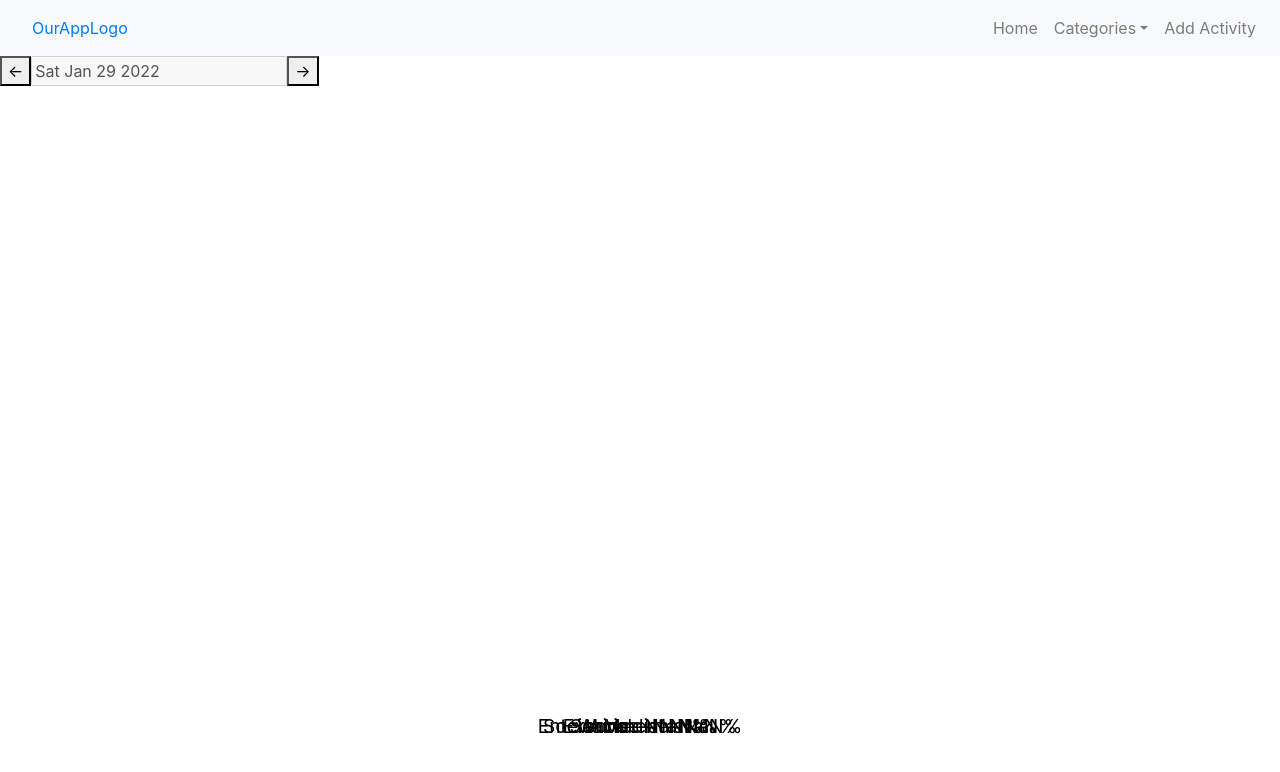
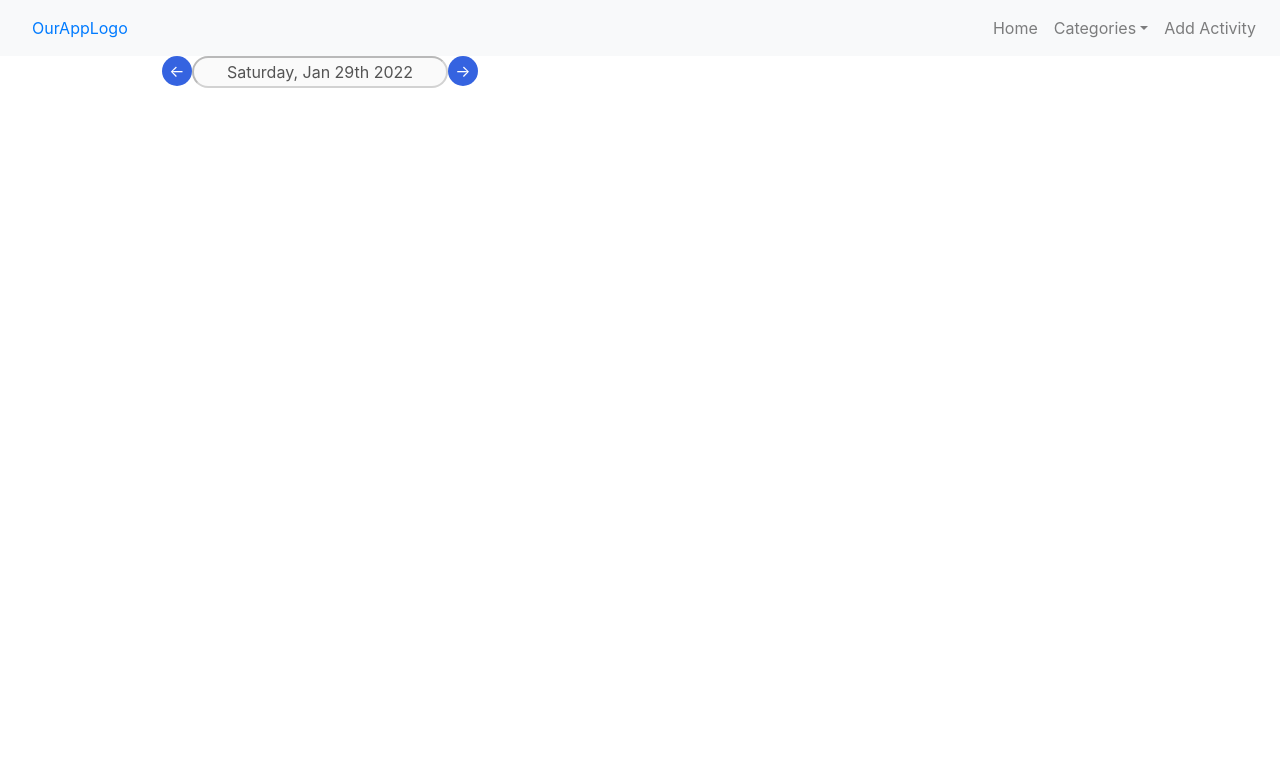
Before and after one commit to Tejada-Joyce/productivity-tracker, a React (Create React App) app: page / in a window 1280 px wide. Shown: the top 772 px of the page. Built offline with nearby package versions, Linux system fonts and the light colour scheme.

Commit message:
created DatePicker component and fixed startDate filtering

```diff
--- a/package.json
+++ b/package.json
@@ -8,6 +8,7 @@
     "@testing-library/user-event": "^13.5.0",
     "bootstrap": "^4.6.1",
     "jquery": "^3.6.0",
+    "moment": "^2.29.1",
     "popper.js": "^1.16.1",
     "react": "^17.0.2",
     "react-bootstrap": "^2.1.0",
--- /dev/null
+++ b/src/components/Home/DatePicker.js
@@ -0,0 +1,13 @@
+import styles from './DatePicker.module.css';
+
+const DatePicker = (props) => {
+    return (
+        <div className={styles.DatePicker}>
+            <button onClick={props.clickHandler} value={false}>&#8592;</button>
+            <input type='text' value={props.date} disabled />
+            <button onClick={props.clickHandler} value={true}>&#8594;</button>
+        </div>
+    );
+};
+
+export default DatePicker;
--- /dev/null
+++ b/src/components/Home/DatePicker.module.css
@@ -0,0 +1,19 @@
+.DatePicker {
+    display: flex;
+    flex-direction: row;
+    justify-content: center;
+}
+.DatePicker button {
+    border: none;
+    background-color: #3563e0;
+    width: 30px;
+    height: 30px;
+    border-radius: 50%;
+    color: white;
+    line-height: 0;
+}
+.DatePicker input {
+    text-align: center;
+    border-radius: 30px;
+    height: 32px;
+}
--- a/src/components/Home/Home.js
+++ b/src/components/Home/Home.js
@@ -1,39 +1,39 @@
 import { PieChart } from 'react-minimal-pie-chart';
 import { useState } from 'react';
+import DatePicker from './DatePicker';
+import moment from 'moment';
+
+import styles from './Home.module.css';
 
 const Home = () => {
     const userData = require('../../productivity-data.json');
-    const [startDate, setStartDate] = useState(new Date());
+    const [startDate, setStartDate] = useState(moment());
 
     const changeDateHandler = (event) => {
         if (event.target.value === 'true') {
-            setStartDate(prevState => {
-                let d = new Date(prevState);
-                d.setDate(d.getDate() + 1);
-                return d;
-            });
+            setStartDate(prevState => moment(prevState).add(1, 'd'));
         } else if (event.target.value === 'false') {
-            setStartDate(prevState => {
-                let d = new Date(prevState);
-                d.setDate(d.getDate() - 1);
-                return d;
-            });
+            setStartDate(prevState => moment(prevState).subtract(1, 'd'));
         }
     };
 
     const transformUserData = (categories, activities, startDate, endDate = null) => {
         return categories.map(cat => {
-            // get total minutes for each activity in current category
+            // get total minutes for each activity in current category between startDate & endDate
             let totalMinutes = activities.reduce((sum, act) => {
                 if (act.category !== cat.name) return sum; // filter out other categories
+
+                let start = moment(act.startTime);
+                let end = moment(act.endTime);
+
                 // filter out other days
+                if (!startDate.isSame(start, 'day') && !startDate.isSame(end, 'day')) return sum;
 
-                let start = new Date(act.startTime);
-                let end = new Date(act.endTime);
-                let diffMs = (end - start); // milliseconds between startTime and endTime
-                let diffMins = Math.floor((diffMs/1000)/60); // transform to minutes
-                return sum + diffMins; // add to accumulator
+                // else add minutes to accumulator
+                let diffMins = start.diff(end, 'minutes');
+                return sum + diffMins;
             }, 0);
+
 
             return {
                 key: cat.name,
@@ -43,24 +43,20 @@ const Home = () => {
         });
     };
 
-    return (<>
-        <div>
-            <button onClick={changeDateHandler} value={false}>&#8592;</button>
-            <input type='text' value={startDate.toDateString()} disabled />
-            <button onClick={changeDateHandler} value={true}>&#8594;</button>
-        </div>
+    return (<div className={styles.PieContainer}>
+        <DatePicker clickHandler={changeDateHandler} date={startDate.format("dddd, MMM Do YYYY")} />
         <PieChart
+            className={styles.PieContainer__Pie}
             animate
             animationDuration={500}
             animationEasing="ease-out"
-            center={[50, 50]}
             data={transformUserData(userData.categories, userData.activities, startDate)}
-            radius={20}
-            label={({dataEntry}) => `${dataEntry.key} - ${Math.round(dataEntry.percentage)}%`}
+            radius={46}
+            label={({dataEntry}) => dataEntry.percentage === 0 ? "" : `${dataEntry.key} - ${Math.round(dataEntry.percentage)}%`}
             labelPosition={70}
-            labelStyle={{fontSize: "1.5px"}}
+            labelStyle={{fontSize: "3px"}}
         />
-    </>);
+    </div>);
 }
 
 export default Home;
--- /dev/null
+++ b/src/components/Home/Home.module.css
@@ -0,0 +1,8 @@
+.PieContainer {
+    display: flex;
+    flex-direction: column;
+    align-content: center;
+    width: 50%;
+}
+
+/* .PieContainer__Pie {} */
--- a/src/productivity-data.json
+++ b/src/productivity-data.json
@@ -23,86 +23,86 @@
     "activities": [{
             "name": "Monday shift",
             "category": "Work",
-            "startTime": "2022-01-10T09:00:00.000",
-            "endTime": "2022-01-10T12:00:00.000"
+            "startTime": "2022-01-16T09:00:00.000",
+            "endTime": "2022-01-16T12:00:00.000"
         },
         {
             "name": "Bike ride",
             "category": "Exercise",
-            "startTime": "2022-01-10T05:00:00.000",
-            "endTime": "2022-01-10T08:00:00.000"
+            "startTime": "2022-01-16T05:00:00.000",
+            "endTime": "2022-01-16T08:00:00.000"
         },
         {
             "name": "Twitter fighting",
             "category": "Social Media",
-            "startTime": "2022-01-10T17:30:00.000",
-            "endTime": "2022-01-10T19:00:00.000"
+            "startTime": "2022-01-16T17:30:00.000",
+            "endTime": "2022-01-16T19:00:00.000"
         },
         {
             "name": "Netflix",
             "category": "Entertainment",
-            "startTime": "2022-01-10T18:00:00.000",
-            "endTime": "2022-01-10T20:30:00.000"
+            "startTime": "2022-01-16T18:00:00.000",
+            "endTime": "2022-01-16T20:30:00.000"
         },
         {
             "name": "Math class",
             "category": "School",
-            "startTime": "2022-01-10T12:30:00.000",
-            "endTime": "2022-01-10T17:00:00.000"
+            "startTime": "2022-01-16T12:30:00.000",
+            "endTime": "2022-01-16T17:00:00.000"
         },
         {
             "name": "Tuesday shift",
             "category": "Work",
-            "startTime": "2022-01-11T09:00:00.000",
-            "endTime": "2022-01-11T15:00:00.000"
+            "startTime": "2022-01-17T09:00:00.000",
+            "endTime": "2022-01-17T15:00:00.000"
         },
         {
             "name": "Bike ride",
             "category": "Exercise",
-            "startTime": "2022-01-11T07:00:00.000",
-            "endTime": "2022-01-11T08:00:00.000"
+            "startTime": "2022-01-17T07:00:00.000",
+            "endTime": "2022-01-17T08:00:00.000"
         },
         {
             "name": "Facebook",
             "category": "Social Media",
-            "startTime": "2022-01-11T17:30:00.000",
-            "endTime": "2022-01-11T18:00:00.000"
+            "startTime": "2022-01-17T17:30:00.000",
+            "endTime": "2022-01-17T18:00:00.000"
         },
         {
             "name": "Netflix",
             "category": "Entertainment",
-            "startTime": "2022-01-11T18:00:00.000",
-            "endTime": "2022-01-11T19:30:00.000"
+            "startTime": "2022-01-17T18:00:00.000",
+            "endTime": "2022-01-17T19:30:00.000"
         },
         {
             "name": "Science class",
             "category": "School",
-            "startTime": "2022-01-11T15:30:00.000",
-            "endTime": "2022-01-11T17:00:00.000"
+            "startTime": "2022-01-17T15:30:00.000",
+            "endTime": "2022-01-17T17:00:00.000"
         },
         {
             "name": "Weight lifting",
             "category": "Exercise",
-            "startTime": "2022-01-12T07:00:00.000",
-            "endTime": "2022-01-12T010:00:00.000"
+            "startTime": "2022-01-18T07:00:00.000",
+            "endTime": "2022-01-18T10:00:00.000"
         },
         {
             "name": "Mindless TikTok scrolling",
             "category": "Social Media",
-            "startTime": "2022-01-12T14:30:00.000",
-            "endTime": "2022-01-12T19:00:00.000"
+            "startTime": "2022-01-18T14:30:00.000",
+            "endTime": "2022-01-18T19:00:00.000"
         },
         {
             "name": "Netflix",
             "category": "Entertainment",
-            "startTime": "2022-01-12T19:00:00.000",
-            "endTime": "2022-01-12T21:00:00.000"
+            "startTime": "2022-01-18T19:00:00.000",
+            "endTime": "2022-01-18T21:00:00.000"
         },
         {
             "name": "English class",
             "category": "School",
-            "startTime": "2022-01-12T15:30:00.000",
-            "endTime": "2022-01-12T17:30:00.000"
+            "startTime": "2022-01-18T15:30:00.000",
+            "endTime": "2022-01-18T17:30:00.000"
         }
     ]
 }
```
Also changed, not shown: 1 other file (tests, documents, lock files or other folders).
